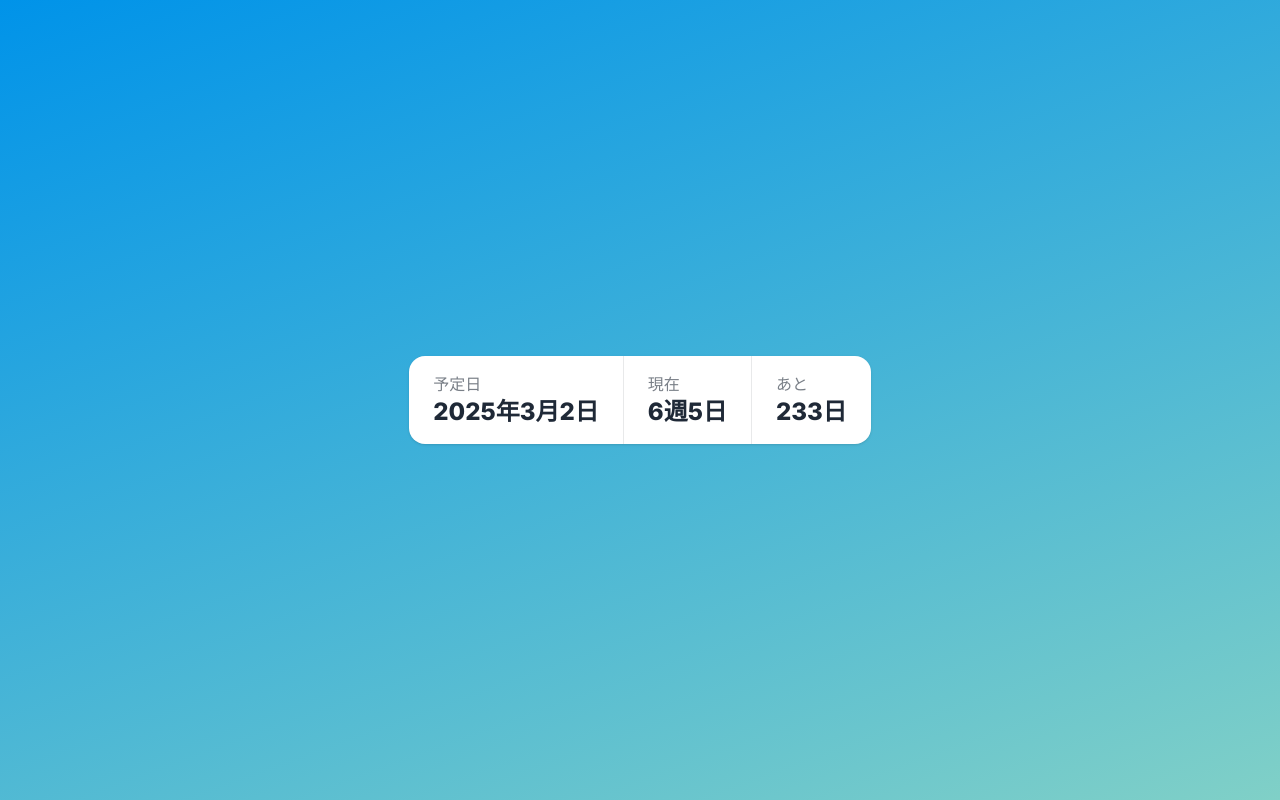
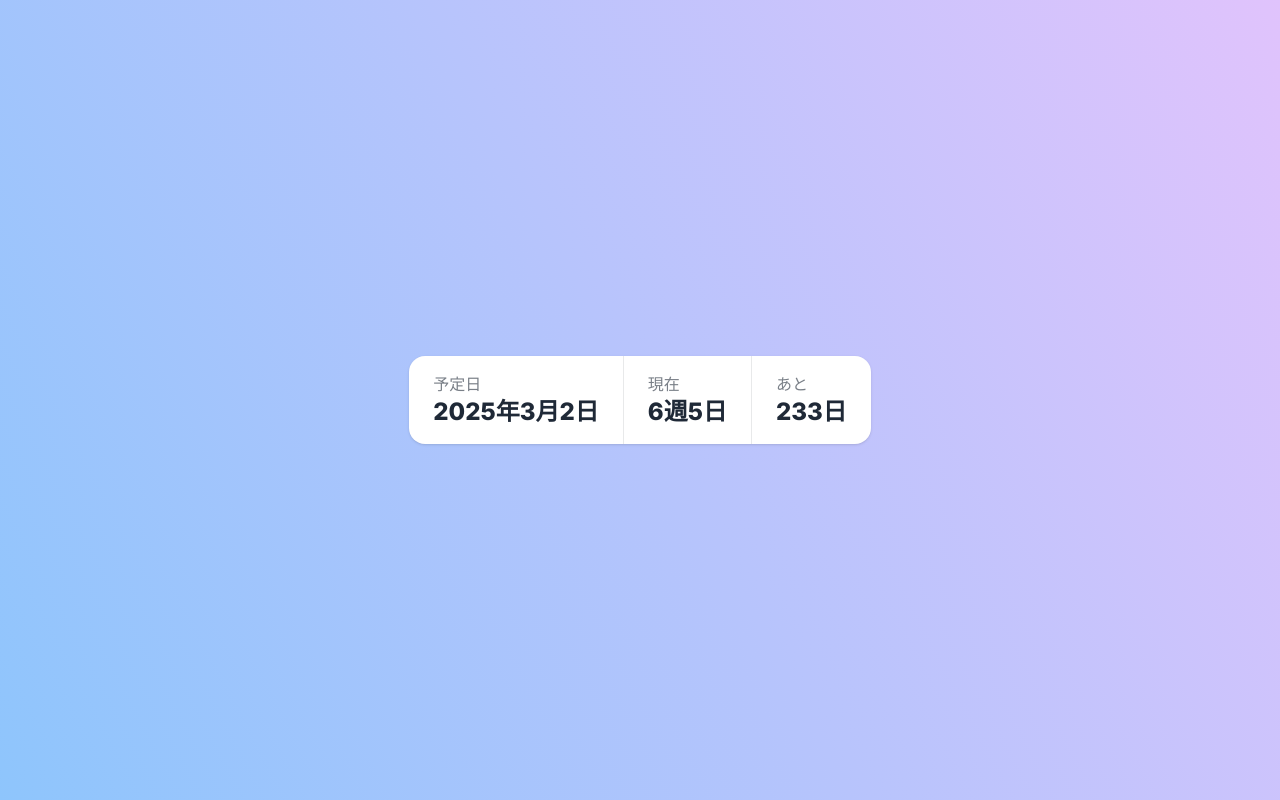
Before and after one commit to bokuhakubo/birth-journey, a Next.js app: page / in a window 1280 px wide. Built offline with nearby package versions, Linux system fonts and the light colour scheme.

Commit message:
レイアウト調整

```diff
--- a/src/app/globals.css
+++ b/src/app/globals.css
@@ -3,9 +3,9 @@
 @tailwind utilities;
 
 body {
-    background-color: #0093E9;
-background-image: linear-gradient(160deg, #0093E9 0%, #80D0C7 100%);
-
+    background-color: #8EC5FC;
+    background-image: linear-gradient(62deg, #8EC5FC 0%, #E0C3FC 100%);
+    box-sizing: border-box;
 }
 
 .loader {
```
